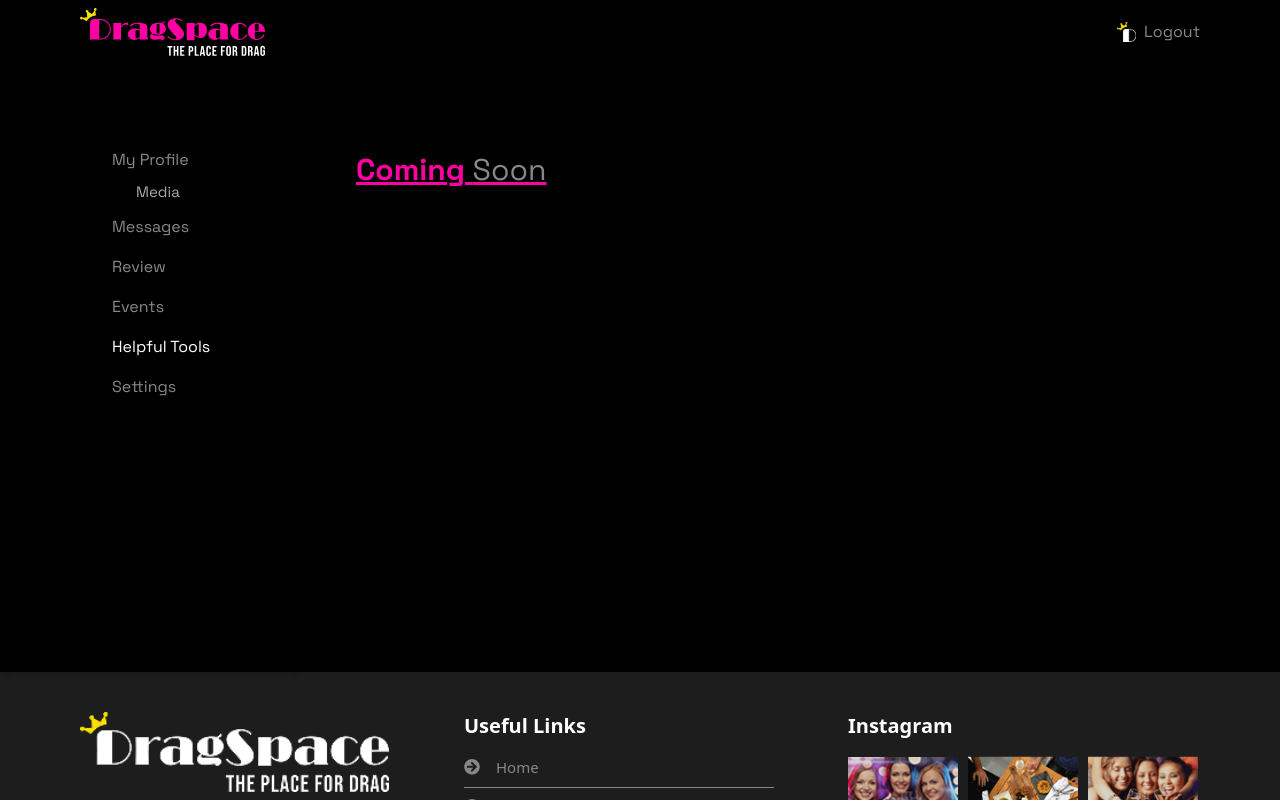
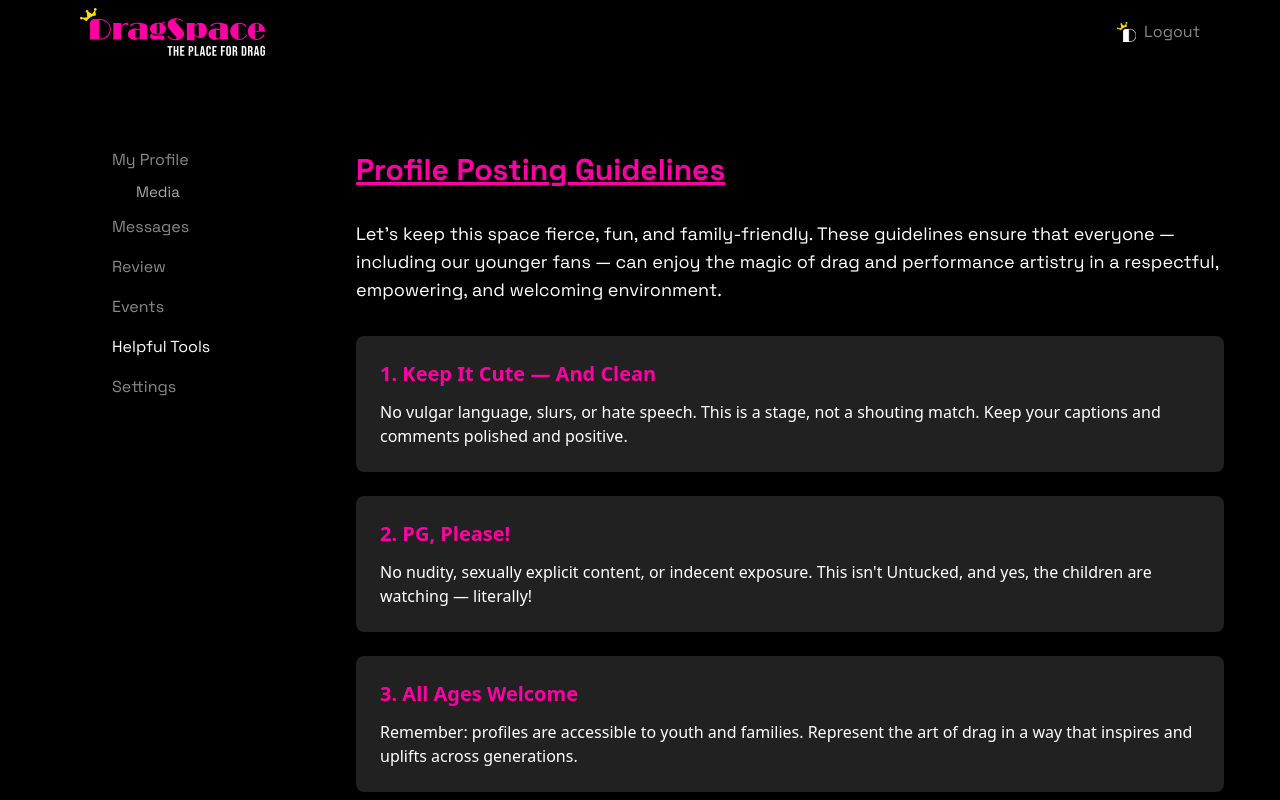
Before and after one commit to HamzaAliKundi/coltable-deshabord-performer, a React (Vite) app: page /tools in a window 1280 px wide. Shown: the top 800 px of the page. Built offline with nearby package versions, Linux system fonts and the light colour scheme; no server answers; sample sign-in values are in the browser's storage.

Commit message:
add helpfull apge

```diff
--- a/src/components/tools/tools.tsx
+++ b/src/components/tools/tools.tsx
@@ -1,12 +1,97 @@
 
 const Tools = () => {
   return (
-    <div className="p-4 min-h-[70vh] flex justify-normal md:px-8 py-16 bg-black">
-      <h1 className="text-[#FF00A2] text-3xl font-['Space_Grotesk']">
-        <u>
-          <b>Coming</b> <span className="text-[#888888]">Soon</span>
-        </u>
-      </h1>
+    <div className="p-4 min-h-[70vh] md:px-8 py-16 bg-black">
+      <div className="max-w-4xl mx-auto">
+        <h1 className="text-[#FF00A2] text-3xl font-['Space_Grotesk'] mb-8">
+          <u>
+            <b>Profile Posting Guidelines</b>
+          </u>
+        </h1>
+
+        <div className="text-white font-['Space_Grotesk'] mb-8">
+          <p className="text-lg mb-6">
+            Let's keep this space fierce, fun, and family-friendly. These guidelines ensure that everyone — including our younger fans — can enjoy the magic of drag and performance artistry in a respectful, empowering, and welcoming environment.
+          </p>
+        </div>
+
+        <div className="space-y-6">
+          {[
+            {
+              title: "Keep It Cute — And Clean",
+              content: "No vulgar language, slurs, or hate speech. This is a stage, not a shouting match. Keep your captions and comments polished and positive."
+            },
+            {
+              title: "PG, Please!",
+              content: "No nudity, sexually explicit content, or indecent exposure. This isn't Untucked, and yes, the children are watching — literally!"
+            },
+            {
+              title: "All Ages Welcome",
+              content: "Remember: profiles are accessible to youth and families. Represent the art of drag in a way that inspires and uplifts across generations."
+            },
+            {
+              title: "Respect is Always in Fashion",
+              content: "Treat fellow performers and fans with kindness and dignity. No bullying, harassment, or shade that crosses the line."
+            },
+            {
+              title: "Be Your Best Self",
+              content: "Show the world your talent, creativity, and heart. This is your stage — honor the legacy of those who trailblazed this path before you by putting your best heel forward."
+            },
+            {
+              title: "Let Your Looks Speak Louder",
+              content: "Flash photography is encouraged for high-quality photos that elevate your profile and visibility. That said, we do not allow selfies—let your artistry shine through professional or performance shots."
+            },
+            {
+              title: "No Submissions for Adult Services",
+              content: "This isn't the place for solicitations of any kind. Keep the focus on your performances and fans, not your OnlyFans."
+            },
+            {
+              title: "Mind the Music & Memes",
+              content: "Content with suggestive lyrics or innuendos? Keep it subtle, clever, and suitable for a general audience."
+            },
+            {
+              title: "Costumes, Not Controversy",
+              content: "Share your looks, lewks, and illusions — but avoid content that could be seen as offensive or inappropriate for minors."
+            },
+            {
+              title: "No Drugs, No Drama",
+              content: "Don't glamorize drug use, excessive drinking, or illegal activities. This is about artistry, not after-hours antics."
+            },
+            {
+              title: "Be the Role Model You Needed",
+              content: "Whether you're new to the scene or a legend in the making, remember: someone is watching, learning, and dreaming because of you. Represent with pride."
+            },
+            {
+              title: "Keep the Focus on the Art",
+              content: "This is a platform for performance, passion, and personality. Save personal drama, callouts, and cryptic shade for your diary — not your profile."
+            },
+            {
+              title: "Celebrate, Don't Appropriate",
+              content: "Drag is built on culture, resilience, and rebellion. Be mindful of how you represent identities, traditions, and communities. Honor the diversity that makes drag powerful."
+            }
+          ].map((guideline, index) => (
+            <div key={index} className="bg-[#212121] p-6 rounded-[8px]">
+              <h3 className="text-[#FF00A2] text-xl font-bold mb-3">{index + 1}. {guideline.title}</h3>
+              <p className="text-white">{guideline.content}</p>
+            </div>
+          ))}
+        </div>
+
+        <div className="mt-12 bg-[#212121] p-6 rounded-[8px]">
+          <h2 className="text-[#FF00A2] text-2xl font-bold mb-4">One Other Requirement for Profile Approval</h2>
+          <h3 className="text-[#FF00A2] text-xl font-bold mb-3">Booked & Beautiful</h3>
+          <p className="text-white">
+            Your profile must reflect that you've had at least one paid booking at a venue (bar, club, event, etc.). This helps ensure all profiles represent active and experienced performers.
+          </p>
+        </div>
+
+        <div className="mt-12 bg-[#212121] p-6 rounded-[8px]">
+          <h2 className="text-[#FF00A2] text-2xl font-bold mb-4">Your Presence on DragSpace is More Than a Profile</h2>
+          <p className="text-white">
+            As a drag performer, your presence — both online and onstage — is more than just a look; it's a legacy. Your content reflects not only on you but on the entire drag community. Be mindful, intentional, and respectful. Young eyes are watching, elders are proud, and your performances will be remembered. Leave behind a legacy worth living up to — one that uplifts, empowers, and embodies the spirit of drag at its finest.
+          </p>
+        </div>
+      </div>
     </div>
   );
 }
```
